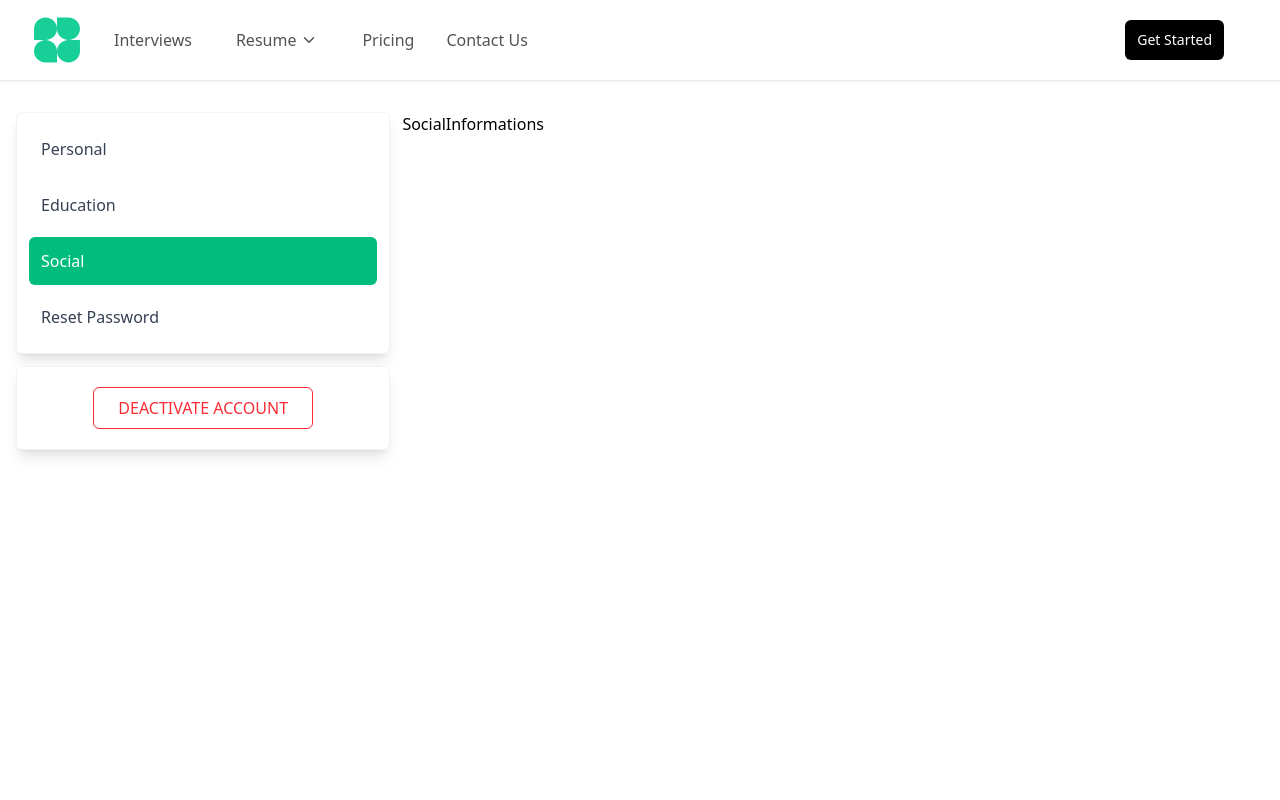
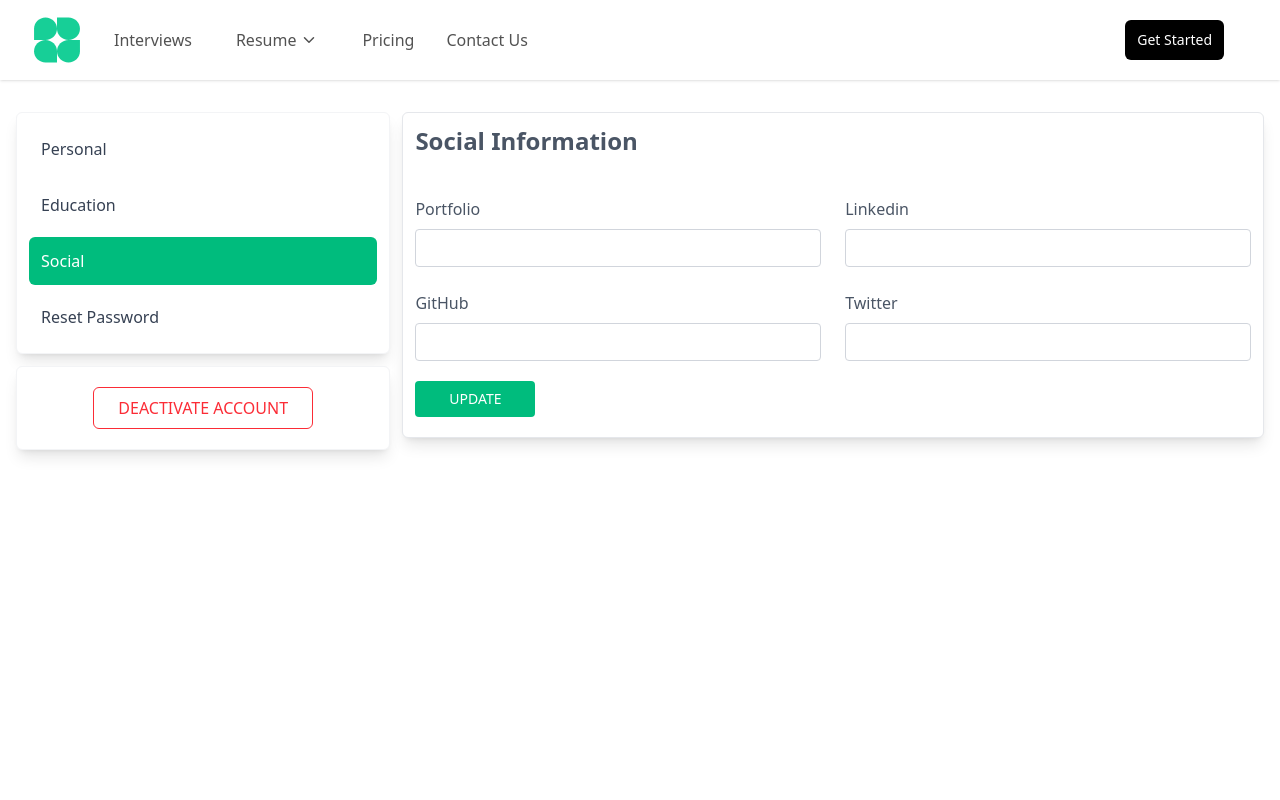
Before and after one commit to Hari-Naik/ai-mock-interview-app, a Next.js app: page /profile in a window 1280 px wide. Both pictures are taken after a click on the button "Social". Shown: the top 800 px of the page. Built offline with nearby package versions, Linux system fonts and the light colour scheme; no server answers.

Commit message:
add social-information component

```diff
--- a/src/actions/user.ts
+++ b/src/actions/user.ts
@@ -66,6 +66,8 @@ export async function updateUser(
       };
     }
 
+    console.log(rawFormData);
+
     await User.findByIdAndUpdate(session.user.id, {
       ...rawFormData,
     });
--- a/src/components/button.tsx
+++ b/src/components/button.tsx
@@ -3,22 +3,14 @@ import { JSX } from "react";
 import { cn } from "@/lib/utils";
 
 interface ButtonProps {
-  type: "button" | "submit";
   text: string;
   className?: string;
   icon?: JSX.Element;
   onClick?: () => void;
 }
-const Button = ({
-  type = "button",
-  text,
-  icon,
-  onClick,
-  className = "",
-}: ButtonProps) => {
+const Button = ({ text, icon, onClick, className = "" }: ButtonProps) => {
   return (
     <button
-      type={type}
       onClick={onClick}
       className={cn(
         "h-10 rounded-md px-3 bg-black text-white text-sm font-medium cursor-pointer",
--- a/src/components/profile-page/education-information.tsx
+++ b/src/components/profile-page/education-information.tsx
@@ -36,14 +36,14 @@ const EducationInformation = () => {
             type="text"
             id="college"
             name="college"
-            defaultValue={user?.educationDetails?.college}
+            defaultValue={user?.educationDetails?.college || ""}
             label="College"
           />
           <ProfileInput
             type="text"
             id="degree"
             name="degree"
-            defaultValue={user?.educationDetails?.degree}
+            defaultValue={user?.educationDetails?.degree || ""}
             label="Degree"
           />
         </div>
--- a/src/components/profile-page/personal-information.tsx
+++ b/src/components/profile-page/personal-information.tsx
@@ -64,14 +64,14 @@ const PersonalInformation = () => {
             type="text"
             id="firstname"
             name="firstName"
-            defaultValue={user?.firstName}
+            defaultValue={user?.firstName || ""}
             label="First Name"
           />
           <ProfileInput
             type="text"
             id="lastname"
             name="lastName"
-            defaultValue={user?.lastName}
+            defaultValue={user?.lastName || ""}
             label="Last Name"
           />
 
@@ -79,28 +79,28 @@ const PersonalInformation = () => {
             type="email"
             id="email"
             name="email"
-            defaultValue={user?.email}
+            defaultValue={user?.email || ""}
             label="Email"
           />
           <ProfileInput
             type="text"
             id="language"
             name="language"
-            defaultValue={user?.language}
+            defaultValue={user?.language || ""}
             label="Language"
           />
           <ProfileInput
             type="text"
             id="position"
             name="currentPosition"
-            defaultValue={user?.currentPosition}
+            defaultValue={user?.currentPosition || ""}
             label="Current Position"
           />
           <ProfileInput
             type="text"
             id="company"
             name="company"
-            defaultValue={user?.company}
+            defaultValue={user?.company || ""}
             label="Company"
           />
 
@@ -108,14 +108,16 @@ const PersonalInformation = () => {
             type="text"
             id="skills"
             name="skills"
-            defaultValue={user?.skills?.join(",")}
+            defaultValue={user?.skills?.join(",") || ""}
             label="Skills"
           />
           <ProfileInput
             type="number"
             id="experience"
             name="experience"
-            defaultValue={user?.experience}
+            defaultValue={
+              user?.experience !== undefined ? String(user.experience) : "0"
+            }
             label="Experience"
           />
 
--- a/src/components/profile-page/social-information.tsx
+++ b/src/components/profile-page/social-information.tsx
@@ -1,7 +1,81 @@
-import React from "react";
+import React, { useActionState, useEffect } from "react";
 
-const SocialInformations = () => {
-  return <div>SocialInformations</div>;
+import UpdateButton from "./update-btn";
+import ProfileInput from "./profile-input";
+import ResponseAlert from "./response-alert";
+
+import { useUser } from "@/hooks/useUser";
+import { updateUser } from "@/actions/user";
+import { initialState } from "./personal-information";
+
+const SocialInformation = () => {
+  const { data: user, refetch } = useUser();
+  const [state, formAction] = useActionState(updateUser, initialState);
+
+  useEffect(() => {
+    if (state?.message) {
+      refetch();
+    }
+  }, [state.message]);
+
+  return (
+    <div className="flex-1 h-fit bg-white rounded-md shadow-lg border border-gray-200 p-3 pb-5">
+      <h2 className="text-xl sm:text-2xl font-semibold text-gray-600 mb-10">
+        Social Information
+      </h2>
+
+      <form action={formAction}>
+        <div className="grid grid-cols-1 sm:grid-cols-2 gap-6 mb-3">
+          <input
+            type="text"
+            name="dataType"
+            defaultValue={"social"}
+            className="hidden"
+          />
+          <ProfileInput
+            type="text"
+            id="portfolio"
+            name="portfolio"
+            defaultValue={user?.socialLinks?.portfolio || ""}
+            label="Portfolio"
+          />
+          <ProfileInput
+            type="text"
+            id="linkedin"
+            name="linkedin"
+            defaultValue={user?.socialLinks?.linkedin || ""}
+            label="Linkedin"
+          />
+          <ProfileInput
+            type="text"
+            id="github"
+            name="github"
+            defaultValue={user?.socialLinks?.github || ""}
+            label="GitHub"
+          />
+          <ProfileInput
+            type="text"
+            id="twitter"
+            name="twitter"
+            defaultValue={user?.socialLinks?.twitter || ""}
+            label="Twitter"
+          />
+        </div>
+
+        {state.error && (
+          <ResponseAlert
+            type="error"
+            message="Failed to update social details."
+          />
+        )}
+        {state.message && (
+          <ResponseAlert type="success" message="Social Details Updated." />
+        )}
+
+        <UpdateButton />
+      </form>
+    </div>
+  );
 };
 
-export default SocialInformations;
+export default SocialInformation;
--- a/src/hooks/useUser.ts
+++ b/src/hooks/useUser.ts
@@ -1,6 +1,7 @@
-import { useQuery } from "@tanstack/react-query";
+import { UserType } from "@/types";
+import { keepPreviousData, useQuery } from "@tanstack/react-query";
 
-const fetchUser = async () => {
+const fetchUser = async (): Promise<UserType> => {
   const response = await fetch("/api/user");
   const result = await response.json();
   if (result.success === false) {
@@ -14,5 +15,6 @@ export const useUser = () => {
     queryKey: ["user"],
     queryFn: fetchUser,
     staleTime: 1000 * 60 * 5,
+    placeholderData: keepPreviousData,
   });
 };
--- a/src/models/user.ts
+++ b/src/models/user.ts
@@ -16,6 +16,12 @@ interface IUser extends Document {
   educationDetails?: {
     college: string;
     degree: string;
+  };
+  socialLinks?: {
+    portfolio: string;
+    linkedin: string;
+    github: string;
+    twitter: string;
   };
 }
 
@@ -79,6 +85,24 @@ const userSchema = new Schema<IUser>(
         trim: true,
       },
     },
+    socialLinks: {
+      portfolio: {
+        type: String,
+        trim: true,
+      },
+      linkedin: {
+        type: String,
+        trim: true,
+      },
+      github: {
+        type: String,
+        trim: true,
+      },
+      twitter: {
+        type: String,
+        trim: true,
+      },
+    },
   },
   { timestamps: true }
 );
--- a/src/types/index.ts
+++ b/src/types/index.ts
@@ -71,6 +71,12 @@ export interface UserType {
     college: string;
     degree: string;
   };
+  socialLinks?: {
+    portfolio: string;
+    linkedin: string;
+    github: string;
+    twitter: string;
+  };
   createdAt: string;
   updatedAt: string;
 }
```
